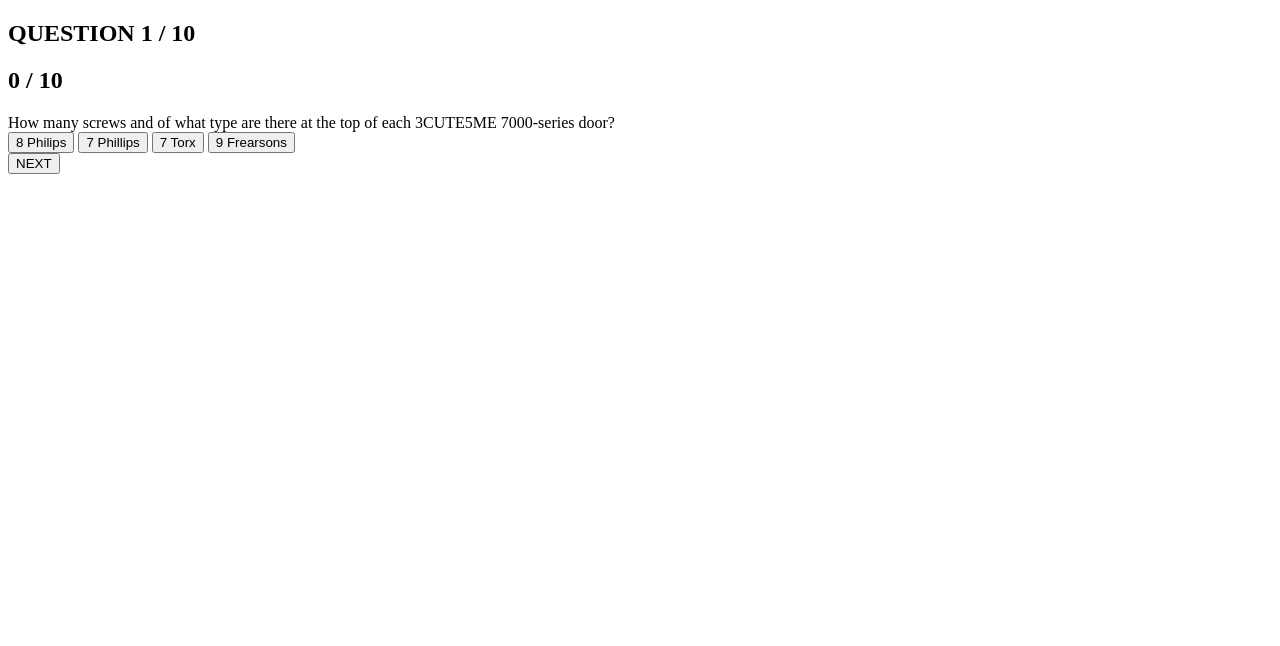
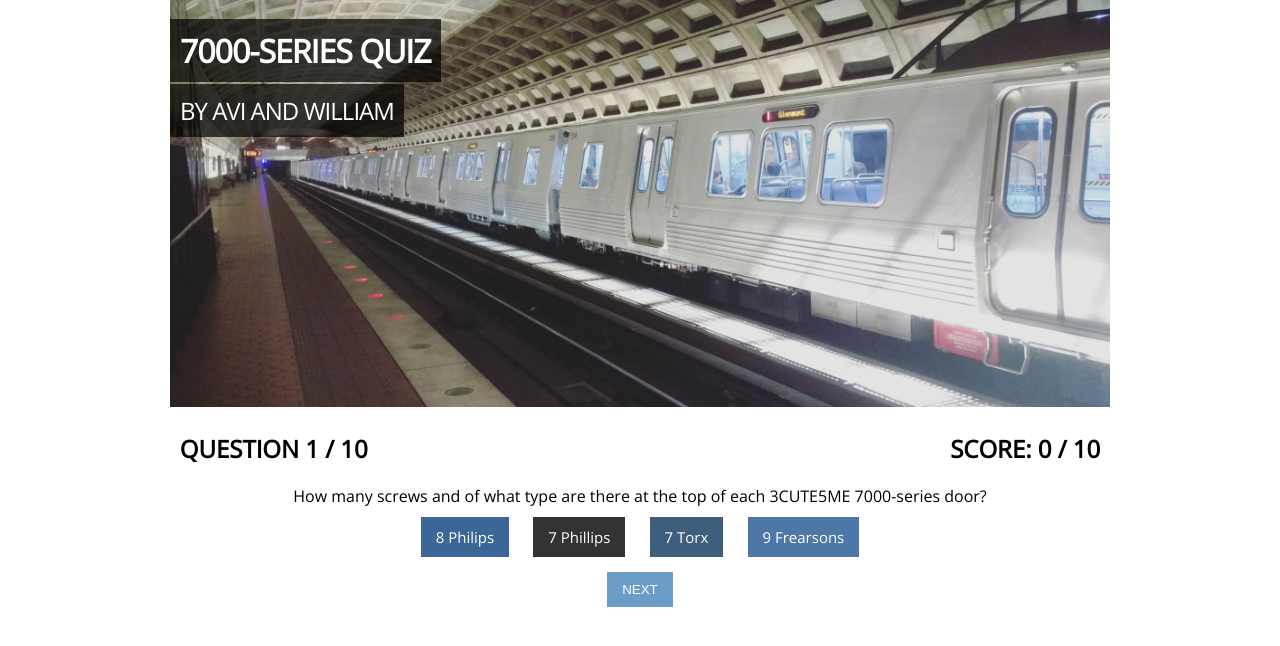
Before and after one commit to Avizc/quiz-app-avi-william, a plain HTML site: page quizapp/index.html in a window 1280 px wide. Both pictures are taken after a click on the button "START QUIZ". Drawn offline with nearby package versions, Linux system fonts and the light colour scheme.

Commit message:
Added in CSS, tweaked the HTML a tad to adjust to the CSS

```diff
--- a/quizapp/app.js
+++ b/quizapp/app.js
@@ -79,14 +79,10 @@ const appState={
     ],
     currentQuestion: null,
     correct: null, // Tri-state logic used: true/false if question is answered, null if asked
-    // Questions with answers
-    // User's answer choice
     answerChoice: [],
-    // Has quiz started?
-    // What is the current question?
-    // Other things like score, anything else?
     correctAnswers: 0,
-    showDetails: false // If select true will open up details
+    showDetails: false, // If select true will open up details
+    pleaseAnswerThankYou: false // Stops the user from continuing on if they try to only click next to skip a question
 };
 const question1 = appState.questions[0];
 question1.answers[question1.answers.correctAnswer];
@@ -104,6 +100,7 @@ function startQuiz(state){
     state.correctAnswers = 0;
     state.answerChoice = [];
     state.correct = null;
+    state.showDetails = false;
 }
 function selectAnswer(state, targetID){
     let userInput = targetID;
@@ -123,11 +120,12 @@ function selectAnswer(state, targetID){
 }
 function nextQuestionButton(state){
     if(state.answerChoice.length - 1 !== state.currentQuestion){
-        alert('Please select an answer!');
+        state.pleaseAnswerThankYou=true;
     }
     else{
         state.currentQuestion  += 1;
         state.correct = null;
+        state.pleaseAnswerThankYou=false;
     }
 }
 function finishQuizButton(state){
@@ -192,6 +190,13 @@ function render(state){
             $('#finish').addClass('hidden');
             $('#next').removeClass('hidden');
         }
+        //$('.stopAndAnswerPlease').addClass('hidden');
+        if(state.pleaseAnswerThankYou===true){
+            $('.stopAndAnswerPlease').removeClass('hidden');
+        }
+        else if(state.pleaseAnswerThankYou===false){
+            $('.stopAndAnswerPlease').addClass('hidden');
+        }
     }
     else if (state.currentQuestion < 0){
         //render the end page
@@ -199,18 +204,29 @@ function render(state){
         $('.standard-quiz-page').addClass('hidden');
         $('.start-quiz-page').addClass('hidden');
         $('.finalScore').html(`${state.correctAnswers*10}`);
+        let detailsHTML = ``
         if(state.showDetails===true){
-            for(let i=0;i<=state.questions.length;i++){
-                //let allQuestions+=1
-            }
+            $('.detailedOptionsList').removeClass('hidden');
+            let i = 0;
+            state.questions.forEach(obj => {
+                let answerFeedback = '';
+                if (obj.answers[obj.correctAnswer-1] === obj.answers[state.answerChoice[i]-1]){
+                    answerFeedback = 'CORRECT';
+                }
+                else if (obj.answers[obj.correctAnswer-1] !== obj.answers[state.answerChoice[i]-1]){
+                    answerFeedback = 'INCORRECT';
+                }
+                detailsHTML += `<div class="detailedOptionsBox">
+                <h3>QUESTION ${i + 1} / 10</h3>
+                <div class="detailsQuestion">${obj.text}</div>
+                <div class="detailsCorrectAnswer">Correct Answer: ${obj.answers[obj.correctAnswer-1]}</div>
+                <div class="detailsYourAnswer">Your Answer: ${obj.answers[state.answerChoice[i]-1]}</div>
+                <h3>YOUR ANSWER WAS: <span class="answerFeedback">${answerFeedback}</span></h3>
+                </div>`;
+                i++;
+            });
+        $('.detailedOptionsList').html(detailsHTML);
         }
-        // let detailsHTML = `<div class="detailedOptionsBox">
-        //         <h3>QUESTION ${state.currentQuestion+1} / 10</h3>
-        //         <div class="detailsQuestion">${}</div>
-        //         <div class="detailsCorrectAnswer">${}</div>
-        //         <div class="detailsYourAnswer">${}</div>
-        //         <h3>YOUR ANSWER WAS: <span class="answerFeedback"></span></h3>
-        //     </div>`;
     }
 
 }
@@ -247,6 +263,7 @@ function eventHandlers(){
     });
     // Open up details
     $('#details-option').click(function(event){
+        console.log($(this));
         openUpDetails(appState);
         render(appState);
     });
--- /dev/null
+++ b/quizapp/grid.css
@@ -0,0 +1,40 @@
+*{
+    box-sizing: border-box;
+}
+.row{
+    max-width: 1000px;
+    padding-left: 20px;
+    padding-right: 20px;
+    margin: 0 auto;
+}
+/* Clearfix */
+.row::before, .row::after{
+    display: table;
+    content: '';
+}
+.row::after{
+    clear: both;
+}
+.col-6, .col-12{
+    float: left;
+    padding-left: 1.04166666%;
+    padding-right: 1.04166666%;
+}
+/* Less than 640px */
+.col-6, .col-12{
+    width: 100%;
+}
+/* 640px< 1000px */
+@media only screen and (min-width: 640px){
+    .col-12{
+        width: 100%;
+    }
+    .col-6{
+        width: 50%;
+    }
+}
+@media only screen and (min-width: 1000px){
+  max-width: 1000px;
+  margin-left: auto;
+  margin-right: auto;
+}
--- a/quizapp/index.html
+++ b/quizapp/index.html
@@ -2,9 +2,28 @@
 <html lang="en">
 <head>
     <title>Quiz App Project</title>
+    <meta name="description" content="A very 3cute5me quiz on the 7000-series Metro trains and related facts">
+    <!-- Google Font since Helvetica Neue isn't free 3sadbunbun5me -->
+    <link href="https://fonts.googleapis.com/css?family=Open+Sans:300,400" rel="stylesheet">
+    <!-- Grid CSS Layout -->
+    <link rel="stylesheet" href="grid.css">
+    <!-- CSS for the rest of the 3cute5me quiz -->
     <link rel="stylesheet" href="main.css">
 </head>
+<header>
+    <div class="row">
+        <div class="col-12">
+            <div class="image">
+                <img src="images/3CUTE5ME7000SERIES.jpg" alt="Photo of 7000-series train at Metro Center Station by Avi">
+                <h1>7000-SERIES QUIZ</h1>
+                <h2>BY AVI AND WILLIAM</h2>
+            </div>
+        </div>
+    </div>
+</header>
 <body>
+    <div class= "row">
+        <div class="col-12">
             <script src="https://code.jquery.com/jquery-3.2.1.min.js"></script>
             <script src="app.js"></script>
             <div class="start-quiz-page">
@@ -14,20 +33,25 @@
             </div>
             <div class="standard-quiz-page">
                 <header>
+                    <div class="col-6 questionLeft">
                         <h2>QUESTION <span class="current-question"></span> / 10</h2>
-            <h2><span class="correct-question"></span> / 10</h2>
+                    </div>
+                    <div class="col-6 scoreRight">
+                        <h2>SCORE: <span class="correct-question"></span> / 10</h2>
+                    </div>
                 </header>
                 <div class="questions"></div>
                 <div class="answers">
-            <button type="button" class="answer" id="1"></button>
-            <button type="button" class="answer" id="2"></button>
-            <button type="button" class="answer" id="3"></button>
-            <button type="button" class="answer" id="4"></button>
+                    <button type="button" class="answer button1" id="1"></button>
+                    <button type="button" class="answer button2" id="2"></button>
+                    <button type="button" class="answer button3" id="3"></button>
+                    <button type="button" class="answer button4" id="4"></button>
                 </div>
                 <button type="submit" class="" id="next">NEXT</button>
                 <button type="submit" class="hidden" id="finish">FINISH</button>
-        <div class="correctAnswer hidden"><h2>CORRECT!</h2></div>
-        <div class="incorrectAnswer hidden"><h2>Oops! The correct answer was: <span class="provideAnswer"></span></h2></div>
+                <div class="stopAndAnswerPlease hidden">Please stop to finish answering this question!</div>
+                <div class="responseToAnswer correctAnswer hidden"><h2>CORRECT!</h2></div>
+                <div class="responseToAnswer incorrectAnswer hidden"><h2>Oops! The correct answer was: <span class="provideAnswer"></span></h2></div>
             </div>
             <div class="end-quiz-page">
                 <h1>THE END!</h1>
@@ -41,5 +65,7 @@
                     </div>
                 </div>
             </div>
+        </div>
+    </div>
 </body>
 </html>
--- a/quizapp/main.css
+++ b/quizapp/main.css
@@ -1,3 +1,150 @@
 .hidden{
     display: none;
 }
+body{
+    font-family: 'Open Sans', sans-serif;
+    font-weight: 300;
+}
+.image{
+    position: relative;
+    width: 100%;
+    margin: -130px 0 0 0;
+}
+.image img{
+    width: 100%;
+}
+.image h1{
+    position: absolute;
+    top: 120px;
+    left: 0;
+    color: white;
+    font-family: 'Open Sans', sans-serif;
+    font-weight: 300px;
+    letter-spacing: -1px;
+    background: rgb(0,0,0);
+    background: rgba(0,0,0,0.7);
+    padding: 10px;
+}
+.image h2{
+    position: absolute;
+    top: 186px;
+    left: 0;
+    color: white;
+    font-family: 'Open Sans', sans-serif;
+    font-weight: 400;
+    letter-spacing: -1px;
+    background: rgb(0,0,0);
+    background: rgba(0,0,0,0.7);
+    padding: 10px;
+}
+.detailedOptionsBox{
+	margin:10px;
+	border-bottom: solid black 2px;
+}
+.start-quiz-page{
+    width: 100%;
+    text-align: center;
+}
+.start-quiz-page button{
+    background-color: #6C9DC9;
+    border: none;
+    color: white;
+    padding: 10px 15px;
+    text-align: center;
+}
+.standard-quiz-page{
+    width: 100%;
+    text-align: center;
+    margin-left: auto;
+    margin-right: auto;
+}
+.questionLeft{
+    text-align: left;
+}
+.scoreRight{
+    text-align: right;
+}
+#next{
+    background-color: #6C9DC9;
+    border: none;
+    color: white;
+    padding: 10px 15px;
+    margin: 5px;
+    text-align: center;
+}
+#finish{
+    background-color: #6C9DC9;
+    border: none;
+    color: white;
+    padding: 10px 15px;
+    margin: 5px;
+    text-align: center;
+}
+.answer{
+    font-size: 15px;
+    font-weight: 300;
+    font-family: 'Open Sans', sans-serif;
+}
+.button1{
+    background-color: #3b6798;
+    border: none;
+    color: white;
+    padding: 10px 15px;
+    margin: 10px;
+    text-align: center;
+}
+.button2{
+    background-color: #333;
+    border: none;
+    color: white;
+    padding: 10px 15px;
+    margin: 10px;
+    text-align: center;
+}
+.button3{
+    background-color: #3e5e7d;
+    border: none;
+    color: white;
+    padding: 10px 15px;
+    margin: 10px;
+    text-align: center;
+}
+.button4{
+    background-color: #4d77a7;
+    border: none;
+    color: white;
+    padding: 10px 15px;
+    margin: 10px;
+    text-align: center;
+}
+.responseToAnswer h2{
+    margin: 10px;
+}
+.end-quiz-page{
+    width: 100%;
+    text-align: center;
+    margin-left: auto;
+    margin-right: auto;
+}
+#restart-option{
+    background-color: #6C9DC9;
+    border: none;
+    color: white;
+    padding: 10px 15px;
+    margin: 5px;
+    text-align: center;
+}
+#details-option{
+    background-color: #3e5e7d;
+    border: none;
+    color: white;
+    padding: 10px 15px;
+    margin: 5px;
+    text-align: center;
+}
+.detailedOptionsList{
+    width: 100%;
+    text-align: center;
+    margin-left: auto;
+    margin-right: auto;
+}
```
Also changed, not shown: quizapp/images/3CUTE5ME7000SERIES.jpg (added). Lines whose indentation alone changed are shown as unchanged.
